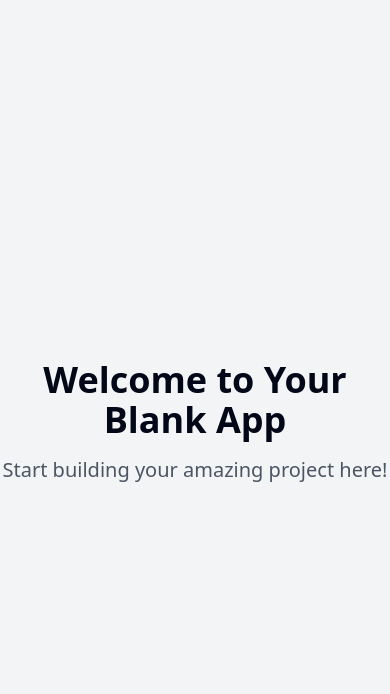
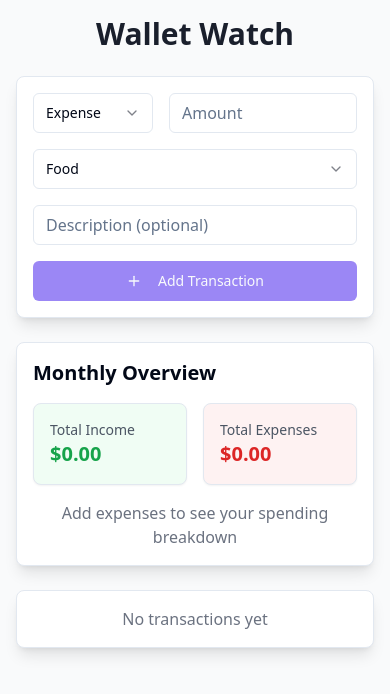
Before and after one commit to wasifali95-collab/wallet-watch-monthly, a React (Vite) app: page / in a window 390 px wide. Shown: the top 694 px of the page. Built offline with nearby package versions, Linux system fonts and the light colour scheme.

Commit message:
Add initial mobile app features
Implement income/expense tracking, categories, and reports.

```diff
--- /dev/null
+++ b/src/components/MonthlyReport.tsx
@@ -0,0 +1,76 @@
+
+import { PieChart, Pie, Cell, ResponsiveContainer, Legend } from 'recharts';
+import { Card } from "@/components/ui/card";
+
+interface MonthlyReportProps {
+  transactions: Transaction[];
+}
+
+const COLORS = ['#9b87f5', '#7E69AB', '#6E59A5', '#0EA5E9', '#F97316', '#D946EF', '#33C3F0', '#8B5CF6'];
+
+const MonthlyReport = ({ transactions }: MonthlyReportProps) => {
+  const totalIncome = transactions
+    .filter(t => t.type === 'income')
+    .reduce((sum, t) => sum + t.amount, 0);
+
+  const totalExpenses = transactions
+    .filter(t => t.type === 'expense')
+    .reduce((sum, t) => sum + t.amount, 0);
+
+  const expensesByCategory = transactions
+    .filter(t => t.type === 'expense')
+    .reduce((acc, t) => {
+      acc[t.category] = (acc[t.category] || 0) + t.amount;
+      return acc;
+    }, {} as Record<string, number>);
+
+  const pieData = Object.entries(expensesByCategory).map(([category, amount]) => ({
+    name: category,
+    value: amount
+  }));
+
+  return (
+    <div className="space-y-4">
+      <h2 className="text-xl font-semibold mb-4">Monthly Overview</h2>
+
+      <div className="grid grid-cols-2 gap-4 mb-6">
+        <Card className="p-4 bg-green-50">
+          <div className="text-sm text-gray-600">Total Income</div>
+          <div className="text-xl font-bold text-green-600">${totalIncome.toFixed(2)}</div>
+        </Card>
+
+        <Card className="p-4 bg-red-50">
+          <div className="text-sm text-gray-600">Total Expenses</div>
+          <div className="text-xl font-bold text-red-600">${totalExpenses.toFixed(2)}</div>
+        </Card>
+      </div>
+
+      {pieData.length > 0 ? (
+        <div className="h-[300px] w-full">
+          <ResponsiveContainer width="100%" height="100%">
+            <PieChart>
+              <Pie
+                data={pieData}
+                cx="50%"
+                cy="50%"
+                labelLine={false}
+                outerRadius={80}
+                fill="#8884d8"
+                dataKey="value"
+              >
+                {pieData.map((entry, index) => (
+                  <Cell key={`cell-${index}`} fill={COLORS[index % COLORS.length]} />
+                ))}
+              </Pie>
+              <Legend />
+            </PieChart>
+          </ResponsiveContainer>
+        </div>
+      ) : (
+        <p className="text-center text-gray-500">Add expenses to see your spending breakdown</p>
+      )}
+    </div>
+  );
+};
+
+export default MonthlyReport;
--- /dev/null
+++ b/src/components/TransactionForm.tsx
@@ -0,0 +1,84 @@
+
+import { useState } from 'react';
+import { Plus } from 'lucide-react';
+import { Button } from "@/components/ui/button";
+import { Input } from "@/components/ui/input";
+import { Select, SelectContent, SelectItem, SelectTrigger, SelectValue } from "@/components/ui/select";
+
+interface TransactionFormProps {
+  onSubmit: (transaction: Transaction) => void;
+}
+
+const TransactionForm = ({ onSubmit }: TransactionFormProps) => {
+  const [type, setType] = useState<TransactionType>('expense');
+  const [amount, setAmount] = useState('');
+  const [category, setCategory] = useState<CategoryType>('Food');
+  const [description, setDescription] = useState('');
+
+  const categories: CategoryType[] = type === 'expense'
+    ? ['Food', 'Transportation', 'Housing', 'Utilities', 'Entertainment', 'Healthcare', 'Shopping', 'Other']
+    : ['Salary', 'Investment', 'Freelance', 'Other'];
+
+  const handleSubmit = (e: React.FormEvent) => {
+    e.preventDefault();
+    if (!amount || !category) return;
+
+    onSubmit({
+      type,
+      amount: parseFloat(amount),
+      category,
+      description,
+      date: new Date().toISOString(),
+    });
+
+    setAmount('');
+    setDescription('');
+  };
+
+  return (
+    <form onSubmit={handleSubmit} className="space-y-4">
+      <div className="flex gap-4">
+        <Select value={type} onValueChange={(value: TransactionType) => setType(value)}>
+          <SelectTrigger className="w-[120px]">
+            <SelectValue placeholder="Type" />
+          </SelectTrigger>
+          <SelectContent>
+            <SelectItem value="expense">Expense</SelectItem>
+            <SelectItem value="income">Income</SelectItem>
+          </SelectContent>
+        </Select>
+
+        <Input
+          type="number"
+          placeholder="Amount"
+          value={amount}
+          onChange={(e) => setAmount(e.target.value)}
+          className="flex-1"
+        />
+      </div>
+
+      <Select value={category} onValueChange={(value: CategoryType) => setCategory(value)}>
+        <SelectTrigger>
+          <SelectValue placeholder="Category" />
+        </SelectTrigger>
+        <SelectContent>
+          {categories.map((cat) => (
+            <SelectItem key={cat} value={cat}>{cat}</SelectItem>
+          ))}
+        </SelectContent>
+      </Select>
+
+      <Input
+        placeholder="Description (optional)"
+        value={description}
+        onChange={(e) => setDescription(e.target.value)}
+      />
+
+      <Button type="submit" className="w-full bg-[#9b87f5] hover:bg-[#7E69AB]">
+        <Plus className="mr-2 h-4 w-4" /> Add Transaction
+      </Button>
+    </form>
+  );
+};
+
+export default TransactionForm;
--- /dev/null
+++ b/src/components/TransactionList.tsx
@@ -0,0 +1,54 @@
+
+import { format } from 'date-fns';
+import { Trash } from 'lucide-react';
+import { Button } from "@/components/ui/button";
+
+interface TransactionListProps {
+  transactions: Transaction[];
+  onDelete: (id: string) => void;
+}
+
+const TransactionList = ({ transactions, onDelete }: TransactionListProps) => {
+  if (transactions.length === 0) {
+    return <p className="text-center text-gray-500">No transactions yet</p>;
+  }
+
+  return (
+    <div className="space-y-4">
+      <h2 className="text-xl font-semibold mb-4">Recent Transactions</h2>
+      <div className="space-y-2">
+        {transactions.map((transaction) => (
+          <div
+            key={transaction.id}
+            className="flex items-center justify-between p-3 bg-white rounded-lg shadow-sm"
+          >
+            <div className="flex-1">
+              <div className="flex items-center justify-between">
+                <span className="font-medium">{transaction.category}</span>
+                <span className={`font-semibold ${
+                  transaction.type === 'income' ? 'text-green-600' : 'text-red-600'
+                }`}>
+                  {transaction.type === 'income' ? '+' : '-'}${transaction.amount.toFixed(2)}
+                </span>
+              </div>
+              <div className="flex items-center justify-between text-sm text-gray-500">
+                <span>{transaction.description || transaction.category}</span>
+                <span>{format(new Date(transaction.date), 'MMM d, yyyy')}</span>
+              </div>
+            </div>
+            <Button
+              variant="ghost"
+              size="icon"
+              className="ml-2 text-gray-400 hover:text-red-600"
+              onClick={() => transaction.id && onDelete(transaction.id)}
+            >
+              <Trash className="h-4 w-4" />
+            </Button>
+          </div>
+        ))}
+      </div>
+    </div>
+  );
+};
+
+export default TransactionList;
--- a/src/pages/Index.tsx
+++ b/src/pages/Index.tsx
@@ -1,11 +1,40 @@
-// Update this page (the content is just a fallback if you fail to update the page)
+
+import { useState } from 'react';
+import { Card } from "@/components/ui/card";
+import TransactionForm from '@/components/TransactionForm';
+import TransactionList from '@/components/TransactionList';
+import MonthlyReport from '@/components/MonthlyReport';
 
 const Index = () => {
+  const [transactions, setTransactions] = useState<Transaction[]>([]);
+
+  const addTransaction = (transaction: Transaction) => {
+    setTransactions([...transactions, { ...transaction, id: Date.now().toString() }]);
+  };
+
+  const deleteTransaction = (id: string) => {
+    setTransactions(transactions.filter(t => t.id !== id));
+  };
+
   return (
-    <div className="min-h-screen flex items-center justify-center bg-gray-100">
-      <div className="text-center">
-        <h1 className="text-4xl font-bold mb-4">Welcome to Your Blank App</h1>
-        <p className="text-xl text-gray-600">Start building your amazing project here!</p>
+    <div className="min-h-screen bg-gray-50 p-4">
+      <h1 className="text-3xl font-bold text-center mb-6 text-[#1A1F2C]">Wallet Watch</h1>
+
+      <div className="max-w-md mx-auto space-y-6">
+        <Card className="p-4 shadow-lg">
+          <TransactionForm onSubmit={addTransaction} />
+        </Card>
+
+        <Card className="p-4 shadow-lg">
+          <MonthlyReport transactions={transactions} />
+        </Card>
+
+        <Card className="p-4 shadow-lg">
+          <TransactionList
+            transactions={transactions}
+            onDelete={deleteTransaction}
+          />
+        </Card>
       </div>
     </div>
   );
--- /dev/null
+++ b/src/types/transaction.ts
@@ -0,0 +1,24 @@
+
+type TransactionType = 'income' | 'expense';
+
+type CategoryType =
+  | 'Food'
+  | 'Transportation'
+  | 'Housing'
+  | 'Utilities'
+  | 'Entertainment'
+  | 'Healthcare'
+  | 'Shopping'
+  | 'Other'
+  | 'Salary'
+  | 'Investment'
+  | 'Freelance';
+
+interface Transaction {
+  id?: string;
+  type: TransactionType;
+  amount: number;
+  category: CategoryType;
+  description: string;
+  date: string;
+}
```
